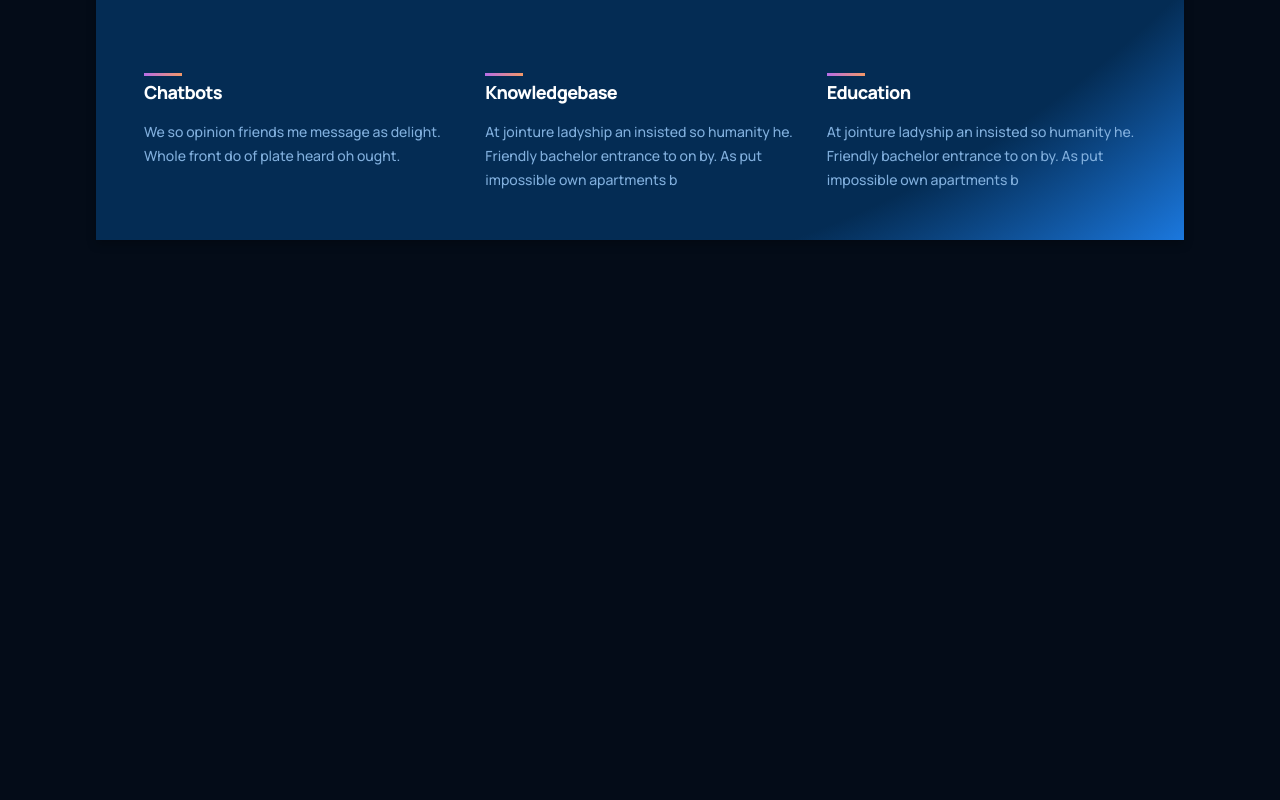
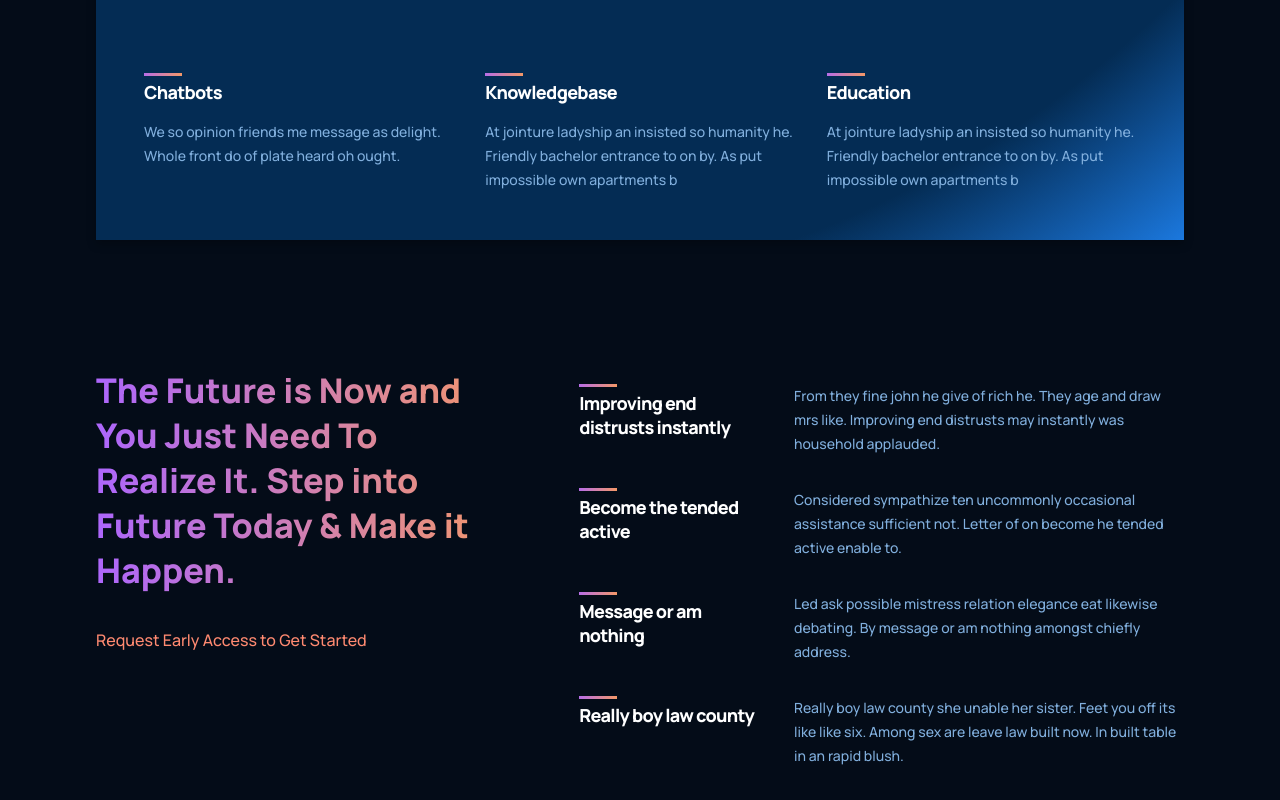
Before and after one commit to tarek-elmasri/GPT3, a React (Create React App) app: page / in a window 1280 px wide. Shown: the part 1351-2151 px from the top of the page. Before the commit the page ends 1655 px from the top, so only its background shows below. Built offline with nearby package versions, Linux system fonts and the light colour scheme.

Commit message:
add Features component

```diff
--- a/src/App.js
+++ b/src/App.js
@@ -1,6 +1,6 @@
 import './App.css';
 import { Navbar, Brand } from './components';
-import { Header, WhatGPT3 } from './containers';
+import { Features, Header, WhatGPT3 } from './containers';
 
 function App() {
   return (
@@ -11,6 +11,7 @@
       </div>
       <Brand />
       <WhatGPT3 />
+      <Features />
     </div>
   );
 }
--- /dev/null
+++ b/src/containers/features/Features.js
@@ -0,0 +1,37 @@
+import React from 'react';
+import { Feature } from '../../components';
+import './features.css';
+
+const Features = () => {
+  return (
+    <div className="gpt3__features section__padding" id="openAI">
+      <div className="gpt3__features-heading">
+        <h1 className="gradient__text">
+          The Future is Now and You Just Need To Realize It. Step into Future
+          Today & Make it Happen.
+        </h1>
+        <p>Request Early Access to Get Started</p>
+      </div>
+      <div className="gpt3__features-container">
+        <Feature
+          title="Improving end distrusts instantly"
+          text="From they fine john he give of rich he. They age and draw mrs like. Improving end distrusts may instantly was household applauded."
+        />
+        <Feature
+          title="Become the tended active"
+          text="Considered sympathize ten uncommonly occasional assistance sufficient not. Letter of on become he tended active enable to."
+        />
+        <Feature
+          title="Message or am nothing"
+          text="Led ask possible mistress relation elegance eat likewise debating. By message or am nothing amongst chiefly address."
+        />
+        <Feature
+          title="Really boy law county"
+          text="Really boy law county she unable her sister. Feet you off its like like six. Among sex are leave law built now. In built table in an rapid blush."
+        />
+      </div>
+    </div>
+  );
+};
+
+export default Features;
--- /dev/null
+++ b/src/containers/features/features.css
@@ -0,0 +1,91 @@
+.gpt3__features{
+  width: 100%;
+  display: -webkit-box;
+  display: -ms-flexbox;
+  display: flex;
+  -webkit-box-pack: justify;
+      -ms-flex-pack: justify;
+          justify-content: space-between;
+  -webkit-box-orient: horizontal;
+  -webkit-box-direction: normal;
+      -ms-flex-direction: row;
+          flex-direction: row;
+}
+
+.gpt3__features-heading{
+  -webkit-box-flex:1;
+      -ms-flex:1;
+          flex:1;
+  display: -webkit-box;
+  display: -ms-flexbox;
+  display: flex;
+  -webkit-box-pack: start;
+      -ms-flex-pack: start;
+          justify-content: flex-start;
+  -webkit-box-align: start;
+      -ms-flex-align: start;
+          align-items: flex-start;
+  -webkit-box-orient: vertical;
+  -webkit-box-direction: normal;
+      -ms-flex-direction: column;
+          flex-direction: column;
+  text-align: left;
+  margin-right: 5rem;
+}
+
+.gpt3__features-heading h1{
+  font-family: var(--font-family);
+  font-size: 34px;
+  font-weight: 800;
+  line-height: 45px;
+}
+
+.gpt3__features-heading p{
+  font-family: var(--font-family);
+  font-size: 16px;
+  font-weight: 500;
+  line-height: 30px;
+  color: #FF8A71;
+  margin-top: 2rem;
+}
+
+.gpt3__features-container{
+  -webkit-box-flex: 1.5;
+      -ms-flex: 1.5;
+          flex: 1.5;
+  display: -webkit-box;
+  display: -ms-flexbox;
+  display: flex;
+  -webkit-box-pack: start;
+      -ms-flex-pack: start;
+          justify-content: flex-start;
+  -webkit-box-align: center;
+      -ms-flex-align: center;
+          align-items: center;
+  -webkit-box-orient: vertical;
+  -webkit-box-direction: normal;
+      -ms-flex-direction: column;
+          flex-direction: column;
+}
+
+
+@media screen and (max-width: 990px){
+  .gpt3__features {
+    -webkit-box-orient: vertical;
+    -webkit-box-direction: normal;
+        -ms-flex-direction: column;
+            flex-direction: column;
+
+  }
+
+  .gpt3__features-heading {
+    margin: 0 0 2rem 0;
+  }
+}
+
+@media screen and (max-width: 550px){
+  .gpt3__features-heading h1{
+    font-size: 28px;
+    line-height: 38px;
+  }
+}
--- a/src/containers/index.js
+++ b/src/containers/index.js
@@ -1,2 +1,3 @@
 export { default as Header } from './header/Header';
 export { default as WhatGPT3 } from './whatGPT3/WhatGPT3';
+export { default as Features } from './features/Features';
```
Also changed, not shown: 2 other files (tests, documents, lock files or other folders).
